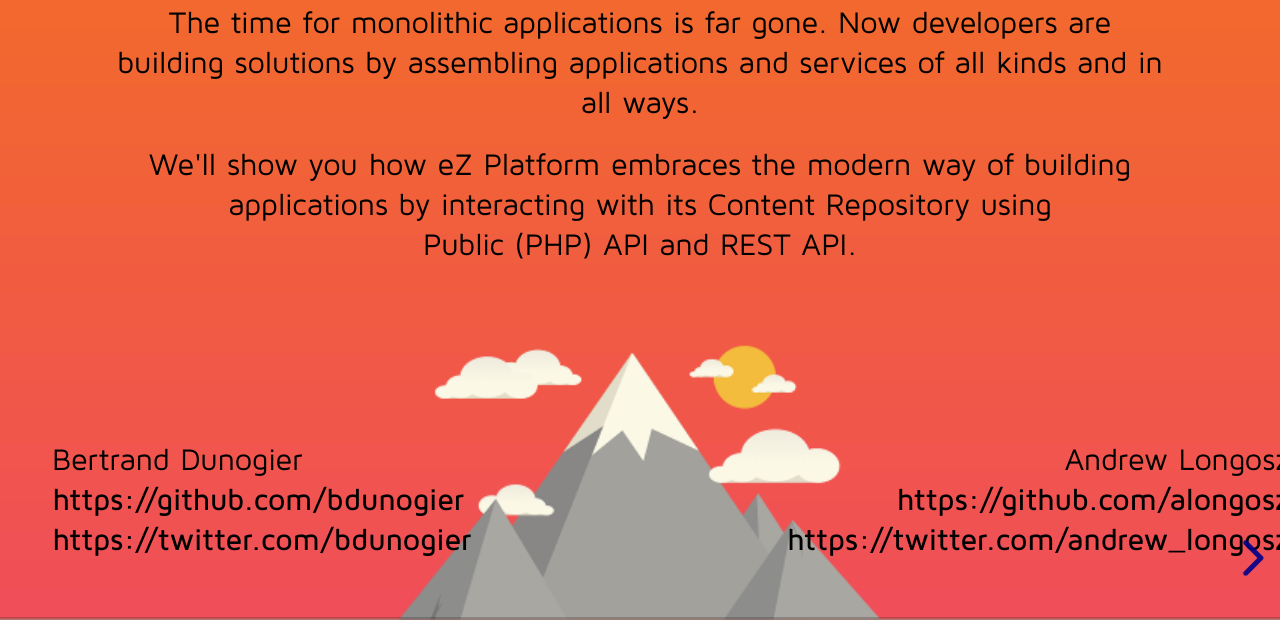
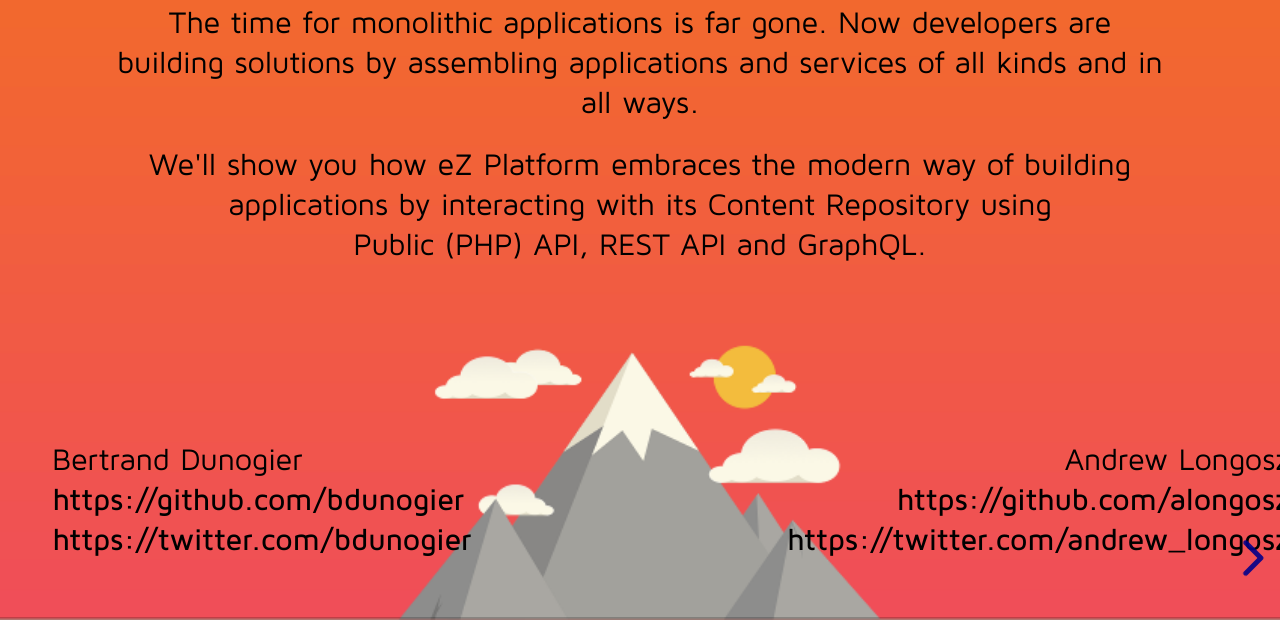
Before and after one commit to alongosz/ezconf2018-api, a website: page index.html in a window 1280 px wide. Shown: the part 180-800 px from the top of the page. Drawn offline with Linux system fonts and the light colour scheme.

Commit message:
Updated intro slide with GraphQL mention

```diff
--- a/index.html
+++ b/index.html
@@ -32,7 +32,7 @@
 					</p>
 					<p style="font-size: 0.7em;">
 						We'll show you how eZ Platform embraces the modern way of building applications by interacting with its Content Repository using <br />
-						Public (PHP) API and REST API.
+						Public (PHP) API, REST API and GraphQL.
 					</p>
 					<div id="intro_authors" class="col-wrapper">
 						<div class="left">
```
